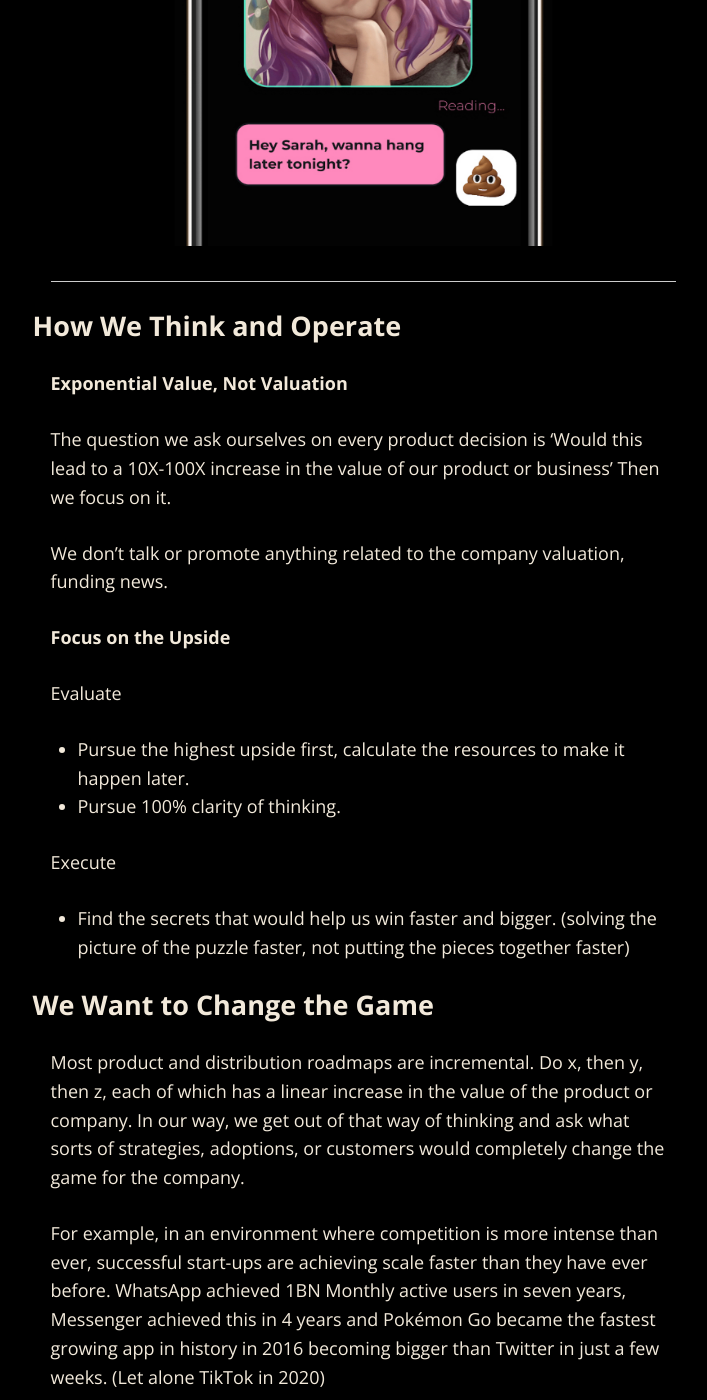
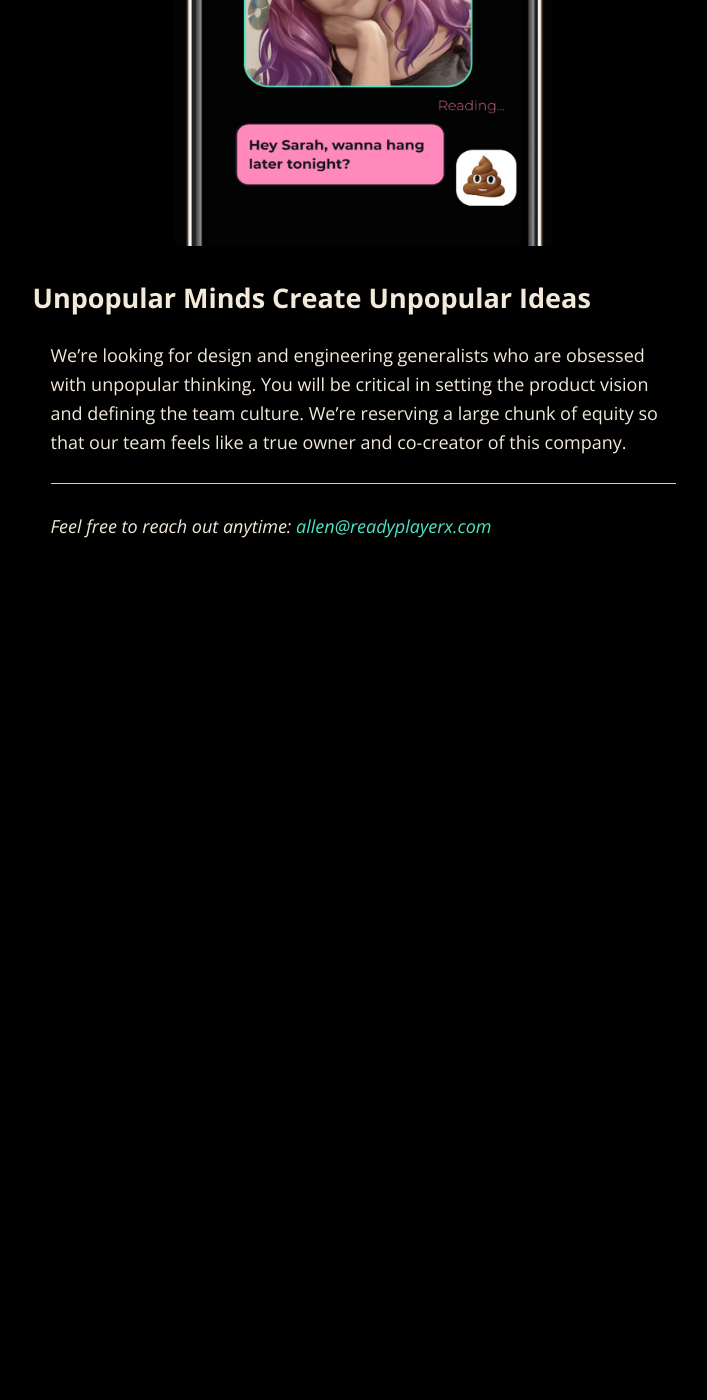
Before and after one commit to tarsmachine/tarsmachine.github.io, a Jekyll site: the page built from index.md, in a window 1280 px wide and 1400 px high, scrolled down 821 px. Shown: the whole window, without its empty margins (277-984 px from the left). Built offline with Jekyll 4.4.1, drawn with Linux system fonts in a browser that asks for light colours; nearby versions of some CDN libraries; after the commit the page ends 1451 px from its top, so only the background shows below that; some of the changed text lies outside the part shown.

Commit message:
Update index.md

```diff
--- a/index.md
+++ b/index.md
@@ -14,41 +14,6 @@
 <img src="images/screen.png" alt="sample image" width="400" height="500">
 
 
----
-
-#### How We Think and Operate
-
-**Exponential Value, Not Valuation**
-
-The question we ask ourselves on every product decision is 'Would this lead to a 10X-100X increase in the value of our product or business' Then we focus on it.
-
-We don't talk or promote anything related to the company valuation, funding news.
-
-**Focus on the Upside**
-
-Evaluate
-
-- Pursue the highest upside first, calculate the resources to make it happen later.
-- Pursue 100% clarity of thinking.
-
-Execute
-
-- Find the secrets that would help us win faster and bigger. (solving the picture of the puzzle faster, not putting the pieces together faster)
-
-
-#### We Want to Change the Game
-
-Most product and distribution roadmaps are incremental. Do x, then y, then z, each of which has a linear increase in the value of the product or company. In our way, we get out of that way of thinking and ask what sorts of strategies, adoptions, or customers would completely change the game for the company.
-
-For example, in an environment where competition is more intense than ever, successful start-ups are achieving scale faster than they have ever before. WhatsApp achieved 1BN Monthly active users in seven years, Messenger achieved this in 4 years and Pokémon Go became the fastest growing app in history in 2016 becoming bigger than Twitter in just a few weeks. (Let alone TikTok in 2020)
-
-Growth records are being beaten every single year. The trend is set to continue and the need for entrepreneurs to find growth from the outset is more important and valuable than ever. Ultimately it’s a “user experience and liquidity” problem, and the goal is to make the product experience so good that enable us to scale without spending a fortune on sales and marketing. Taking advantage of a market insight or new platform before an incumbent is able to react.
-
-That’s why we build MDP, not MVP. We bend the future, not discover It.
-
----
-
-
 #### Unpopular Minds Create Unpopular Ideas
 
 We're looking for design and engineering generalists who are obsessed with unpopular thinking. You will be critical in setting the product vision and defining the team culture. We’re reserving a large chunk of equity so that our team feels like a true owner and co-creator of this company.
```
